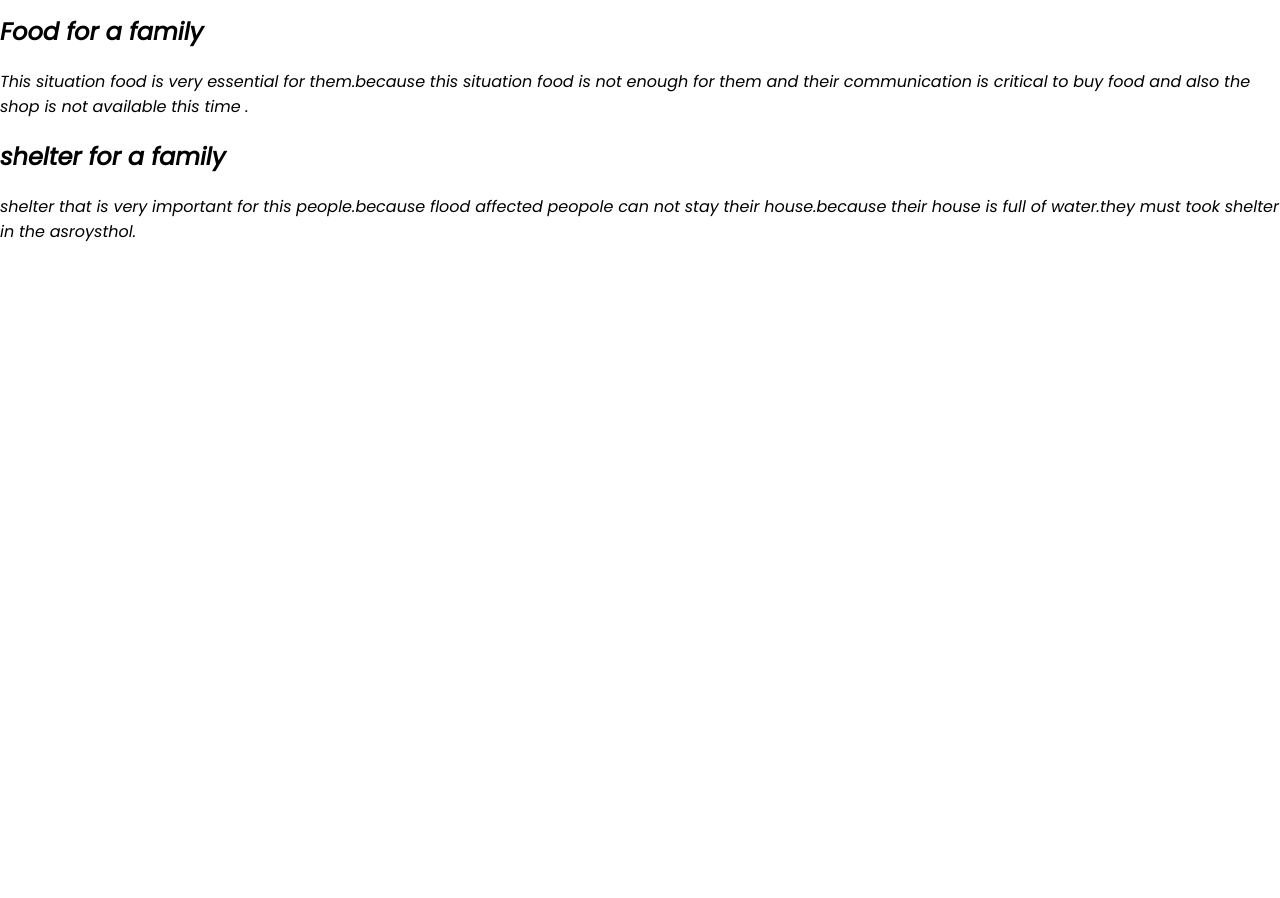
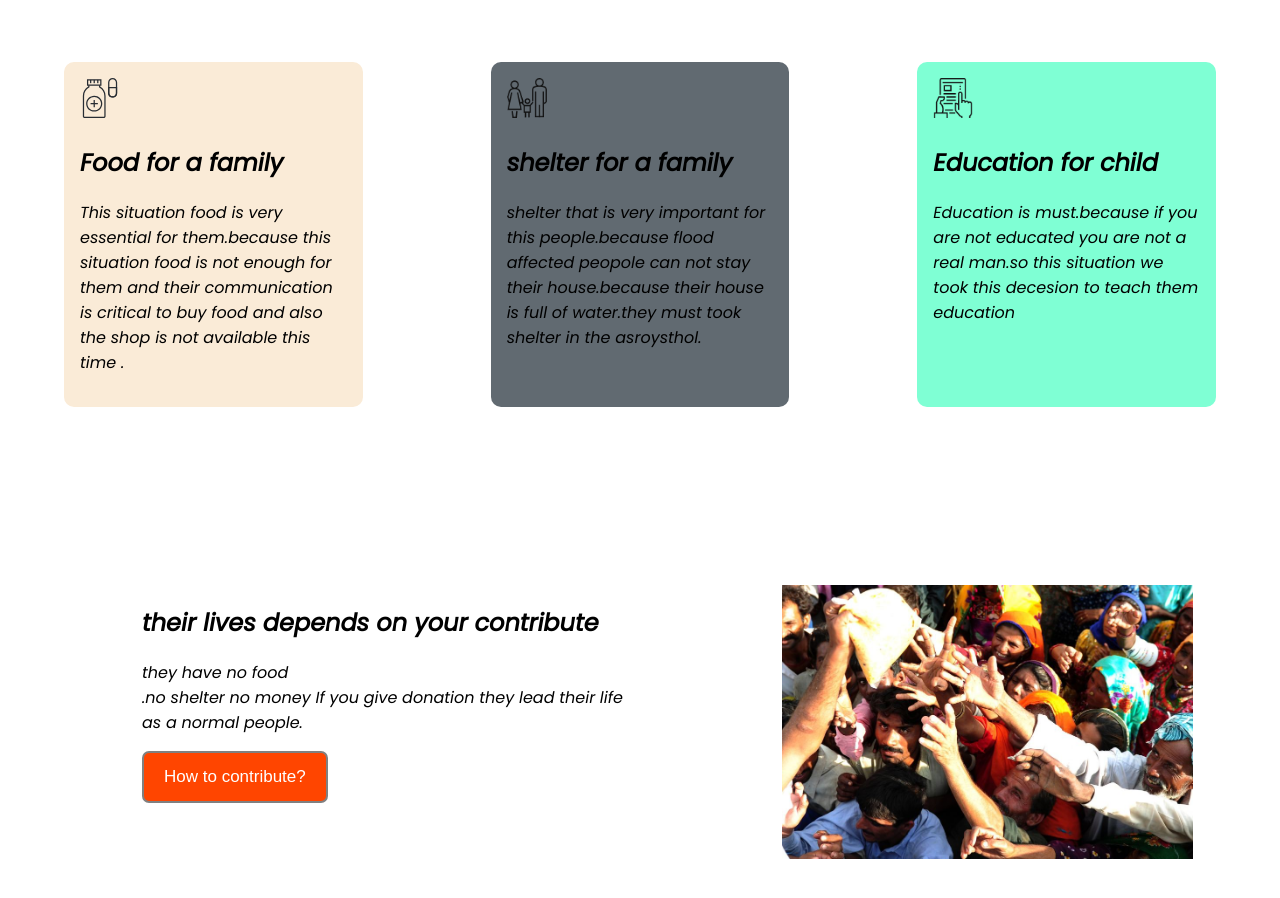
Before and after one commit to saifulrasel1/Help-people-repo, a plain HTML site: page index.html in a window 1280 px wide. Shown: the part 1840-2738 px from the top of the page. Before the commit the page ends 2100 px from the top, so only its background shows below. Drawn offline with Linux system fonts and the light colour scheme.

Commit message:
add file

```diff
--- a/index.html
+++ b/index.html
@@ -32,7 +32,7 @@
             <h2 class="amount">10000k</h2>
         </div>
         <div class="input-field">
-            <input type="text" placeholder="other amount Of (taka)"><br>
+            <input type="text" placeholder="other amount Of (taka)"></input><br>
             <button>Donate Now</button>
         </div>
     </section>
@@ -41,16 +41,50 @@
         <h1>OUR DONATE PLAN</h1>
         <P>our plan is mainly divided into 3 types of donate.S<br>this are give food, shelter and education for a family.<br>we descrive about that in the next field.</P>
         </div>
-        <div>
-            <div>
+        <div class="types">
+            <div id="food" class="food-shelter-education">
+                <img src="icons/medicine.svg" alt="">
                 <h2>Food for a family</h2>
                 <p>This situation food is very essential for them.because this situation food is not enough for them and their communication is critical to buy food and also the shop is not available this time .</p>
             </div>
-            <div>
+            <div id="shelter" class="food-shelter-education">
+                <img src="icons/shelter.png" alt="">
                 <h2>shelter for a family</h2>
                 <p>shelter that is very important for this people.because flood affected peopole can not stay their house.because their house is full of water.they must took shelter in the asroysthol.</p>
             </div>
+            <div  id="education" class="food-shelter-education">
+                <img src="icons/Frame-1.png" alt="">
+                <h2>Education for child</h2>
+                <p>Education is must.because if you are not educated you are not a real man.so this situation we took this decesion to teach them education</p>
+            </div>
         </div>
+    </section>
+    <section class="donation-part">
+        <div class="donation-part1">
+            <h2>their lives depends on your contribute</h2>
+            <p>they have no food <br>.no shelter no money If you give donation they lead their life as a normal people.</p>
+            <button>How to contribute?</button>
+        </div>
+        <div class="donation-part1">
+            <img src="images/donation0.jpg" alt="">
+        </div>
+    </section>
+        <section class="donation-part">
+        <div  class="donation-part1">
+            <img src="images/donation11.jpg" alt="">
+        </div>
+        <div  class="donation-part1">
+            <h2>They need us to survive.</h2>
+            <p>They need us to survive because they have no ooption to survive their live.they have on ly one option that is donation.<br>and this donation given by us.<br>so please come forword to help people.you know man is for man.</p>
+            <button>How to Contribute?</button>
+        </div>
+    </section>
+    <section>
+        <div class="updates">
+        <h1>Get my updates</h1>
+        <p>You will get my all update about this situation.so please visit my website.</p>
+        </div>
+
     </section>
 </body>
 </html>
--- a/style.css
+++ b/style.css
@@ -23,7 +23,7 @@ body{
 }
 .banner button{
    border:2px solid orange;
-   padding:12px 17px;
+   padding:12px 30px;
    background-image:linear-gradient(orange,tomato);
    border-radius:10px;
    color:white;
@@ -67,7 +67,7 @@ body{
     margin-bottom:20px;
 }
 .input-field button{
-    padding:10px 36px;
+    padding:12px 40px;
     border:1px solid orange;
     border-radius:8px;
     background-color:orangered;
@@ -83,3 +83,47 @@ body{
 .donate-plan h1{
     font-size:40px;
 }
+.types{
+    display:flex;
+}
+.food-shelter-education{
+    width:30%;
+    margin:5%;
+    padding:16px;
+    border-radius:10px;
+}
+.food-shelter-education img{
+  width:40px;
+}
+#shelter{
+    background-color: rgb(97, 106, 113);
+}
+#education{
+    background-color: aquamarine;
+}
+#food{
+    background-color: antiquewhite;
+}
+.donation-part{
+    display:flex;
+    margin-top:100px;
+}
+.donation-part1{
+    width:50%;
+    margin-left:10%;
+    padding:14px;
+}
+.donation-part img{
+    width:85%;
+}
+.donation-part1 button{
+    padding:14px 20px;
+    background-color:orangered;
+    font-size:17px;
+    color:white;
+    border:2px solid gray;
+    border-radius:7px;
+}
+.updates{
+    text-align:center;
+}
```
